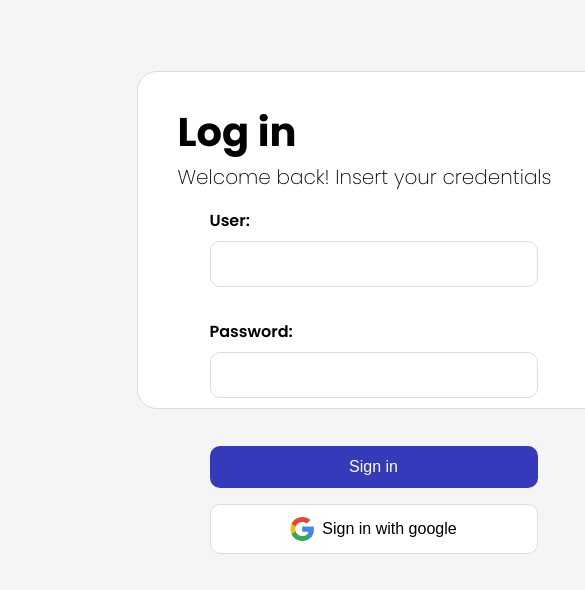
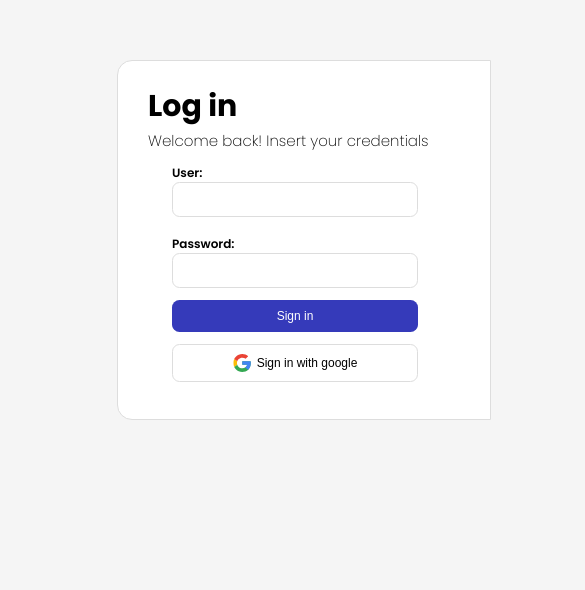
Before and after one commit to migoriA/Rilievi-e-Perizie, an Angular app in the folder Admin/: page /login in a window 390 px wide. Shown: the part 182-772 px from the top of the page, 585 px wide, since content can reach past the window. Built offline with nearby package versions, Linux system fonts and the light colour scheme.

Commit message:
Responsive implemented a few and added clients db

```diff
--- a/Admin/src/app/components/aside-bar/aside-bar.component.scss
+++ b/Admin/src/app/components/aside-bar/aside-bar.component.scss
@@ -15,7 +15,7 @@ aside{
   //border: 1px solid #ddd;
   align-items: flex-end;
   height: 100%;
-  width: 15vw;
+  width: 15rem;
   background-color: rgb(53, 58, 186);
   padding-left: 1rem;
   contain: paint;
--- a/Admin/src/app/components/login/login.component.html
+++ b/Admin/src/app/components/login/login.component.html
@@ -6,12 +6,51 @@
         <p>Welcome back! Insert your credentials</p>
       </div>
       <div class="form">
-        <label>User:</label>
-        <input type="text">
-        <label>Password:</label>
-        <input type="password">
-        <button routerLink="/home">Sign in</button>
-        <button><svg xmlns="http://www.w3.org/2000/svg" xmlns:xlink="http://www.w3.org/1999/xlink" viewBox="0 0 32 32" width="64" height="64"><defs><path id="A" d="M44.5 20H24v8.5h11.8C34.7 33.9 30.1 37 24 37c-7.2 0-13-5.8-13-13s5.8-13 13-13c3.1 0 5.9 1.1 8.1 2.9l6.4-6.4C34.6 4.1 29.6 2 24 2 11.8 2 2 11.8 2 24s9.8 22 22 22c11 0 21-8 21-22 0-1.3-.2-2.7-.5-4z"/></defs><clipPath id="B"><use xlink:href="#A"/></clipPath><g transform="matrix(.727273 0 0 .727273 -.954545 -1.45455)"><path d="M0 37V11l17 13z" clip-path="url(#B)" fill="#fbbc05"/><path d="M0 11l17 13 7-6.1L48 14V0H0z" clip-path="url(#B)" fill="#ea4335"/><path d="M0 37l30-23 7.9 1L48 0v48H0z" clip-path="url(#B)" fill="#34a853"/><path d="M48 48L17 24l-4-3 35-10z" clip-path="url(#B)" fill="#4285f4"/></g></svg> Sign in with google</button>
+        <div class="input-container">
+          <label>User:</label>
+          <input type="text" />
+          <label>Password:</label>
+          <input type="password" />
+        </div>
+        <div class="button-container">
+          <button routerLink="/home">Sign in</button>
+          <button>
+            <svg
+              xmlns="http://www.w3.org/2000/svg"
+              xmlns:xlink="http://www.w3.org/1999/xlink"
+              viewBox="0 0 32 32"
+              width="64"
+              height="64"
+            >
+              <defs>
+                <path
+                  id="A"
+                  d="M44.5 20H24v8.5h11.8C34.7 33.9 30.1 37 24 37c-7.2 0-13-5.8-13-13s5.8-13 13-13c3.1 0 5.9 1.1 8.1 2.9l6.4-6.4C34.6 4.1 29.6 2 24 2 11.8 2 2 11.8 2 24s9.8 22 22 22c11 0 21-8 21-22 0-1.3-.2-2.7-.5-4z"
+                />
+              </defs>
+              <clipPath id="B"><use xlink:href="#A" /></clipPath>
+              <g transform="matrix(.727273 0 0 .727273 -.954545 -1.45455)">
+                <path d="M0 37V11l17 13z" clip-path="url(#B)" fill="#fbbc05" />
+                <path
+                  d="M0 11l17 13 7-6.1L48 14V0H0z"
+                  clip-path="url(#B)"
+                  fill="#ea4335"
+                />
+                <path
+                  d="M0 37l30-23 7.9 1L48 0v48H0z"
+                  clip-path="url(#B)"
+                  fill="#34a853"
+                />
+                <path
+                  d="M48 48L17 24l-4-3 35-10z"
+                  clip-path="url(#B)"
+                  fill="#4285f4"
+                />
+              </g>
+            </svg>
+            Sign in with google
+          </button>
+        </div>
       </div>
     </div>
     <div class="rightside"></div>
--- a/Admin/src/app/components/login/login.component.scss
+++ b/Admin/src/app/components/login/login.component.scss
@@ -13,15 +13,15 @@
 .container{
   display: flex;
   text-align: center;
-  height: 40vh;
-  width: 30vw;
+  height: 30rem;
+  width: 40vw;
   border-radius: 20px;
   .leftside{
     flex: 4;
-    padding-left: 40px;
-    padding-top: 30px;
-    border-start-start-radius: 20px;
-    border-end-start-radius: 20px;
+    padding-left: 2.5rem;
+    padding-top: 1.875rem;
+    border-start-start-radius: 1.25rem;
+    border-end-start-radius: 1.25rem;
     border: 1px solid #ddd;
     background-color: #fff;
     .header{
@@ -41,10 +41,20 @@
       margin-top: 4rem;
       margin-left: 2rem;
       margin-right: 6rem;
-      gap: 2rem;
+      //gap: 2rem;
       display: flex;
       flex-direction: column;
       text-align: left;
+      .input-container{
+        display: flex;
+        flex-direction: column;
+        gap: 1.5rem;
+      }
+      .button-container{
+        display: flex;
+        flex-direction: column;
+        gap: 2rem;
+      }
       label{
         margin-bottom: -1.5rem;
         font-size: 1rem;
@@ -52,13 +62,13 @@
       }
       input{
         padding: 0.5rem;
-        border-radius: 10px;
+        border-radius: 0.625rem;
         font-size: 1.5rem;
         border: 1px solid #ddd;
       }
       button{
         padding: 0.75rem;
-        border-radius: 10px;
+        border-radius: 0.625rem;
         font-size: 1rem;
 
         &:first-of-type{
@@ -89,7 +99,7 @@
     flex: 3;
     height: 100%;
     //border: 1px solid #000;
-    border-start-end-radius: 20px;
-    border-end-end-radius: 20px;
+    border-start-end-radius: 1.25rem;
+    border-end-end-radius: 1.25rem;
   }
 }
--- a/Admin/src/app/components/nav-bar/nav-bar.component.scss
+++ b/Admin/src/app/components/nav-bar/nav-bar.component.scss
@@ -21,7 +21,7 @@
     align-items: center;
     text-align: center;
     text-transform: uppercase;
-    width: 15vw;
+    width: 40rem;
     font-weight: 700;
     font-size: 1.5rem;
     //margin-top: 1rem;
@@ -37,7 +37,7 @@
       display: flex;
       align-items: center;
       justify-content: center;
-      background-color: #fff;
+      background-color: rgb(245, 245, 245);
       border: none;
       position: relative;
       img{
--- a/Admin/src/styles.scss
+++ b/Admin/src/styles.scss
@@ -13,3 +13,15 @@ body,html{
   min-height: 100vh;
   display: flex;
 }
+
+@media screen and (max-width: 1440px) {
+  html{
+      font-size: 9px;
+  }
+}
+
+@media screen and (max-width: 1980px) {
+  html{
+      font-size: 12px;
+  }
+}
```
Also changed, not shown: 1 other file (tests, documents, lock files or other folders).
